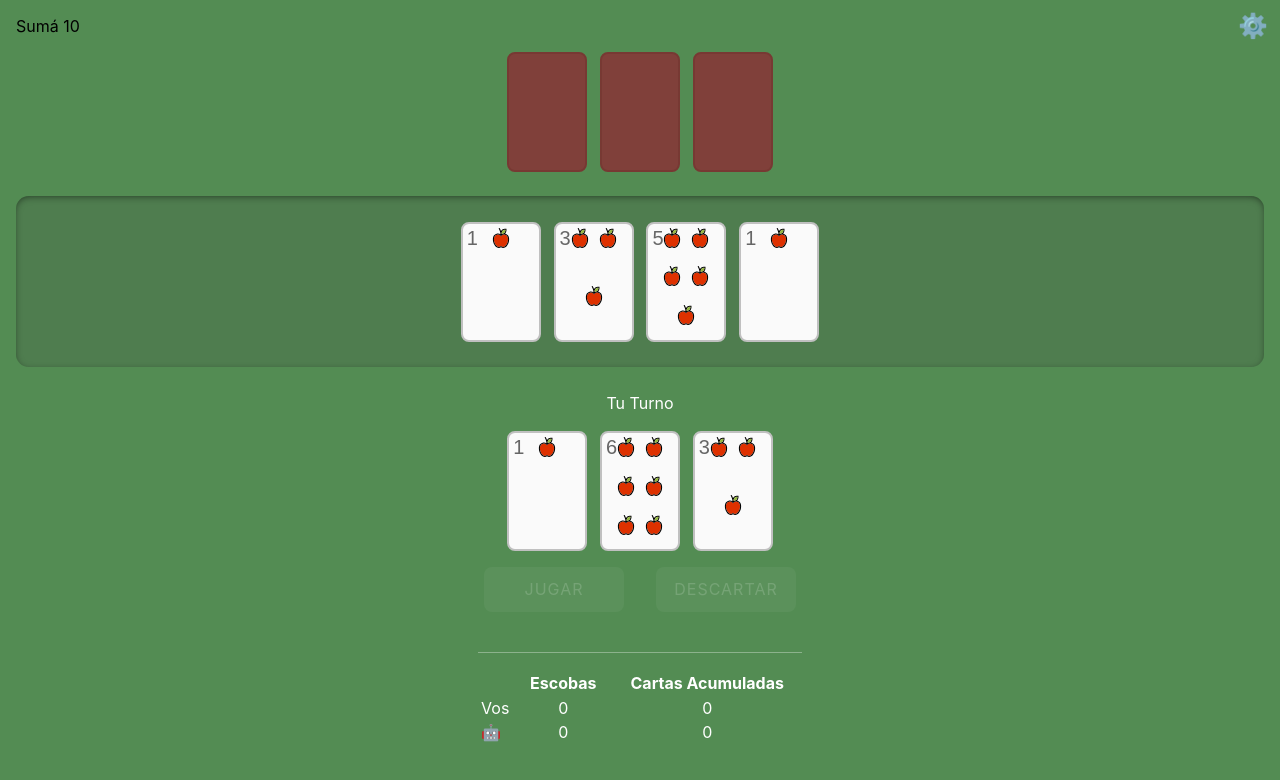
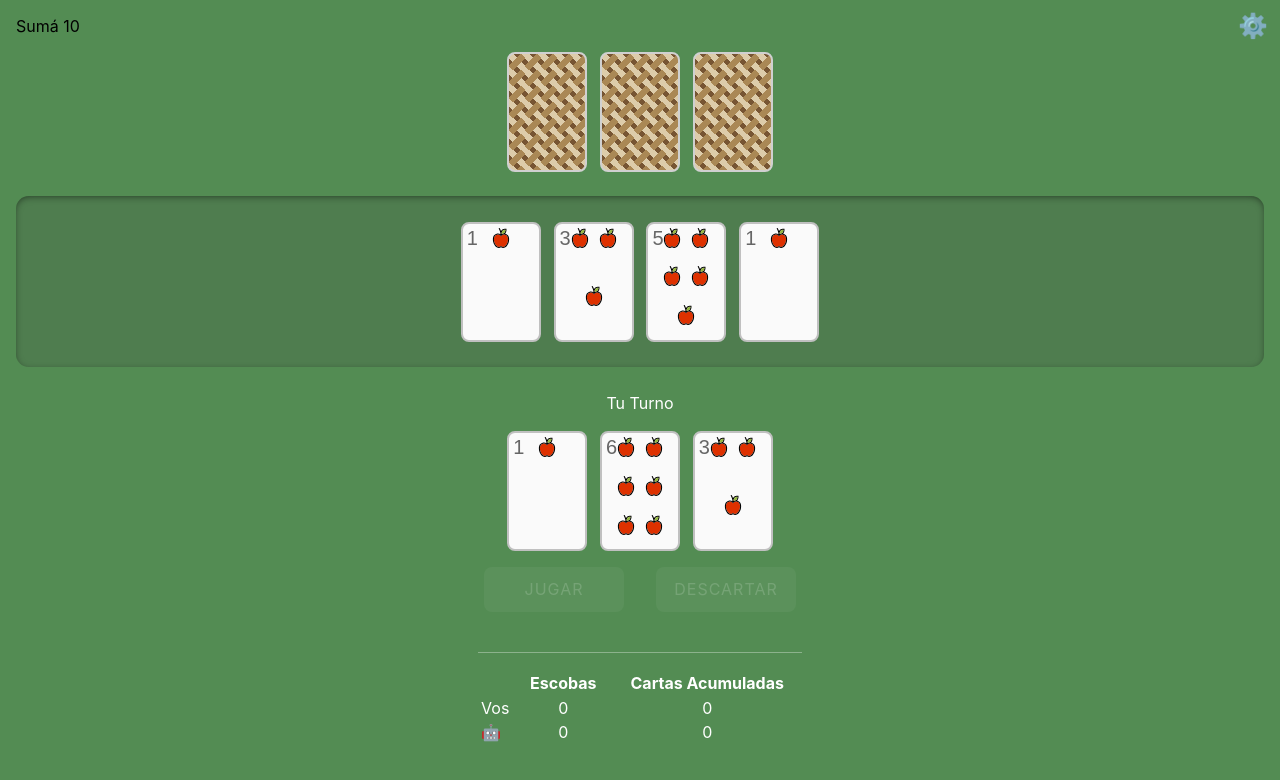
Before and after one commit to pablen/divisores, a React (Create React App) app: page / in a window 1280 px wide. Shown: the top 780 px of the page. Built offline with nearby package versions, Linux system fonts and the light colour scheme.

Commit message:
Add image to the card back

```diff
--- a/src/index.css
+++ b/src/index.css
@@ -58,11 +58,33 @@ body {
 }
 
 .reverseCard {
-  background-color: rgb(128, 64, 58);
-  border-color: rgb(119, 57, 51);
+  border-color: rgb(208, 208, 208);
   overflow: hidden;
   text-indent: -999em;
   vertical-align: bottom;
+  background: linear-gradient(
+      45deg,
+      rgb(221, 204, 170) 12%,
+      rgba(0, 0, 0, 0) 0,
+      rgba(0, 0, 0, 0) 88%,
+      rgb(221, 204, 170) 0
+    ),
+    linear-gradient(
+      135deg,
+      rgba(0, 0, 0, 0) 37%,
+      rgb(170, 136, 85) 0,
+      rgb(170, 136, 85) 63%,
+      rgba(0, 0, 0, 0) 0
+    ),
+    linear-gradient(
+        45deg,
+        rgba(0, 0, 0, 0) 37%,
+        rgb(221, 204, 170) 0,
+        rgb(221, 204, 170) 63%,
+        rgba(0, 0, 0, 0) 0
+      )
+      rgb(119, 85, 51);
+  background-size: 2vmin 2vmin;
 }
 
 .card {
```
